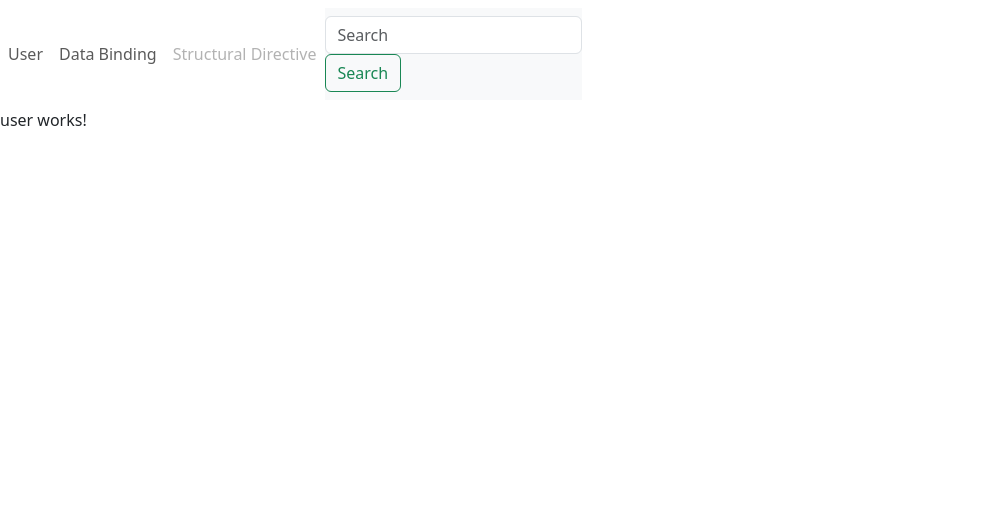
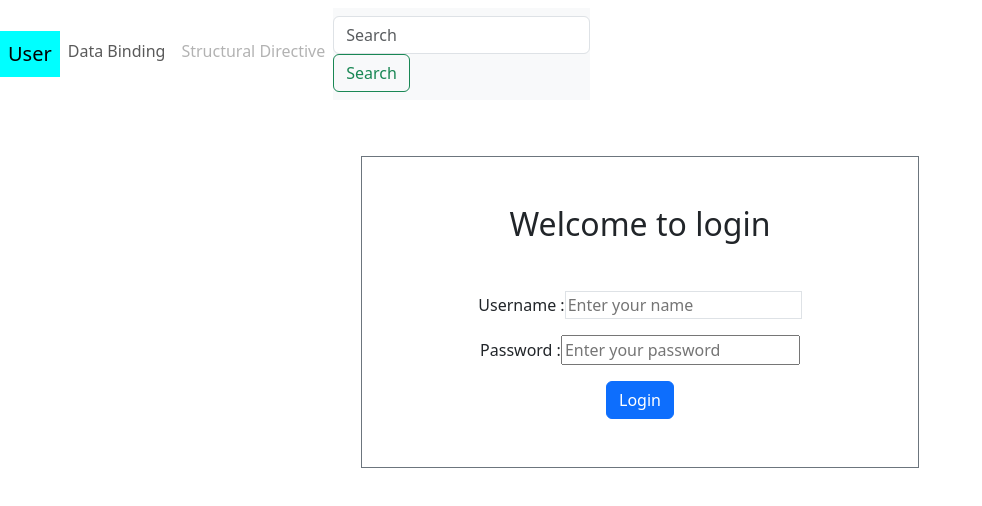
Before and after one commit to AlaaZreekie/UserManagmentSystemWebApp, an Angular app: page /user in a window 1280 px wide. Shown: the top 506 px of the page, without its empty margins (0-982 px from the left). Built offline with nearby package versions, Linux system fonts and the light colour scheme.

Commit message:
AddHooks

```diff
--- a/src/app/app.component.html
+++ b/src/app/app.component.html
@@ -21,7 +21,7 @@
         <a class="nav-link" href="#">Home <span class="sr-only">(current)</span></a>
       </li> -->
       <li class="nav-item">
-        <a class="nav-link" href="/user">User</a>
+        <a class="nav-link" routerLinkActive="active" routerLink="/user">User</a>
       </li>
       <!-- <li class="nav-item dropdown">
         <a class="nav-link dropdown-toggle" href="#" id="navbarDropdown" role="button" data-toggle="dropdown" aria-haspopup="true" aria-expanded="false">
@@ -35,10 +35,10 @@
         </div>
       </li> -->
       <li class="nav-item">
-        <a class="nav-link" href="/data-binding">Data Binding</a>
+        <a class="nav-link" [routerLink]="'/data-binding'">Data Binding</a>
       </li>
       <li class="nav-item">
-        <a class="nav-link disabled" href="#">Structural Directive</a>
+        <a class="nav-link disabled" routerLink="#">Structural Directive</a>
       </li>
     </ul>
     <nav class="navbar navbar-light bg-light">
--- a/src/app/app.component.scss
+++ b/src/app/app.component.scss
@@ -0,0 +1,4 @@
+.active {
+  font-size: 20px;
+  background-color: aqua;
+}
--- a/src/app/app.component.ts
+++ b/src/app/app.component.ts
@@ -1,9 +1,7 @@
 import { Component } from '@angular/core';
-import { RouterOutlet } from '@angular/router';
-import { UserComponent } from "./user/user.component";
+import { RouterLink, RouterLinkActive, RouterOutlet } from '@angular/router';
 import { DataBindingComponent } from "./data-binding/data-binding.component";
 import { DirectivesComponent } from './directives/directives.component';
-import { NgifVsIfcomponentComponent } from "./ngif-vs-ifcomponent/ngif-vs-ifcomponent.component";
 import { ForComponentComponent } from "./for-component/for-component.component";
 import { SwitchComponentComponent } from "./switch-component/switch-component.component";
 import { AttributeDirectivesComponent } from "./attribute-directives/attribute-directives.component";
@@ -12,7 +10,7 @@ import { LinkedSignalsComponent } from "./linked-signals/linked-signals.componen
 
 @Component({
   selector: 'app-root',
-  imports: [RouterOutlet],
+  imports: [RouterOutlet, RouterLink, RouterLinkActive],
   templateUrl: './app.component.html',
   styleUrl: './app.component.scss'
 })
--- a/src/app/user/user.component.html
+++ b/src/app/user/user.component.html
@@ -1 +1,13 @@
-<p>user works!</p>
+<div class="container d-flex justify-content-center mt-5">
+  <div class="w-50 p-5 text-center border border-secondary">
+    <h2>Welcome to login</h2><br>
+    <div class="m-3">
+          <label for="">Username : </label><input class="border" type="text" placeholder="Enter your name"><br>
+    </div>
+    <div class="m-3">
+      <label for="">Password : </label><input type="border" placeholder="Enter your password"><br>
+    </div>
+    <!-- <button class="btn btn-primary" routerLink="/data-binding">Login</button> -->
+    <button class="btn btn-primary" (click)="loginData()">Login</button>
+  </div>
+</div>
--- a/src/app/user/user.component.ts
+++ b/src/app/user/user.component.ts
@@ -1,11 +1,17 @@
 import { Component } from '@angular/core';
+import {Router , RouterLink } from '@angular/router';
 
 @Component({
   selector: 'app-user',
-  imports: [],
+  imports: [RouterLink],
   templateUrl: './user.component.html',
   styleUrl: './user.component.scss'
 })
 export class UserComponent {
 
+  constructor(private router : Router){}
+  loginData() {
+    // this.router.navigateByUrl("data-binding");
+    this.router.navigate(['data-binding', ])
+  }
 }
```
